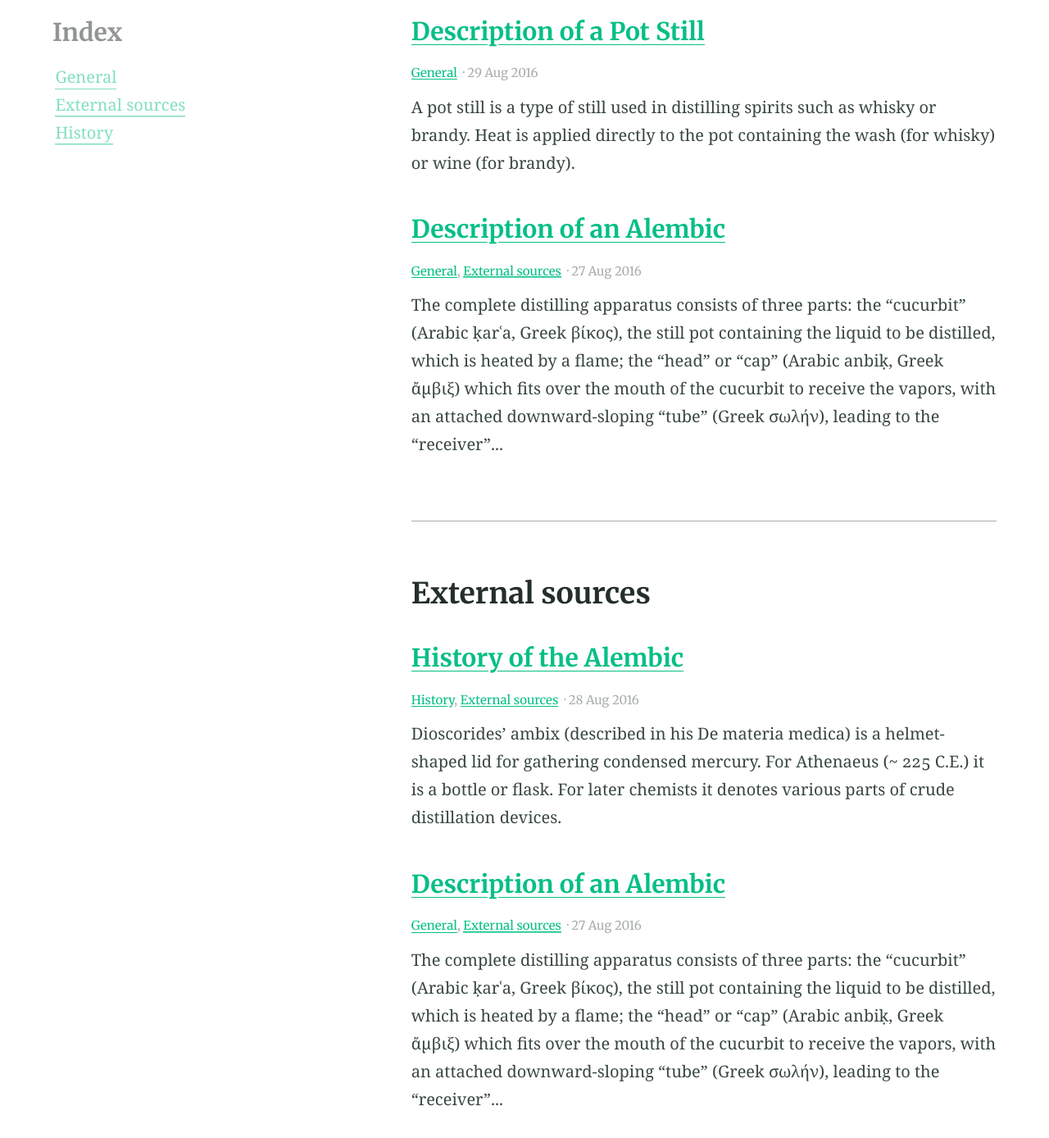
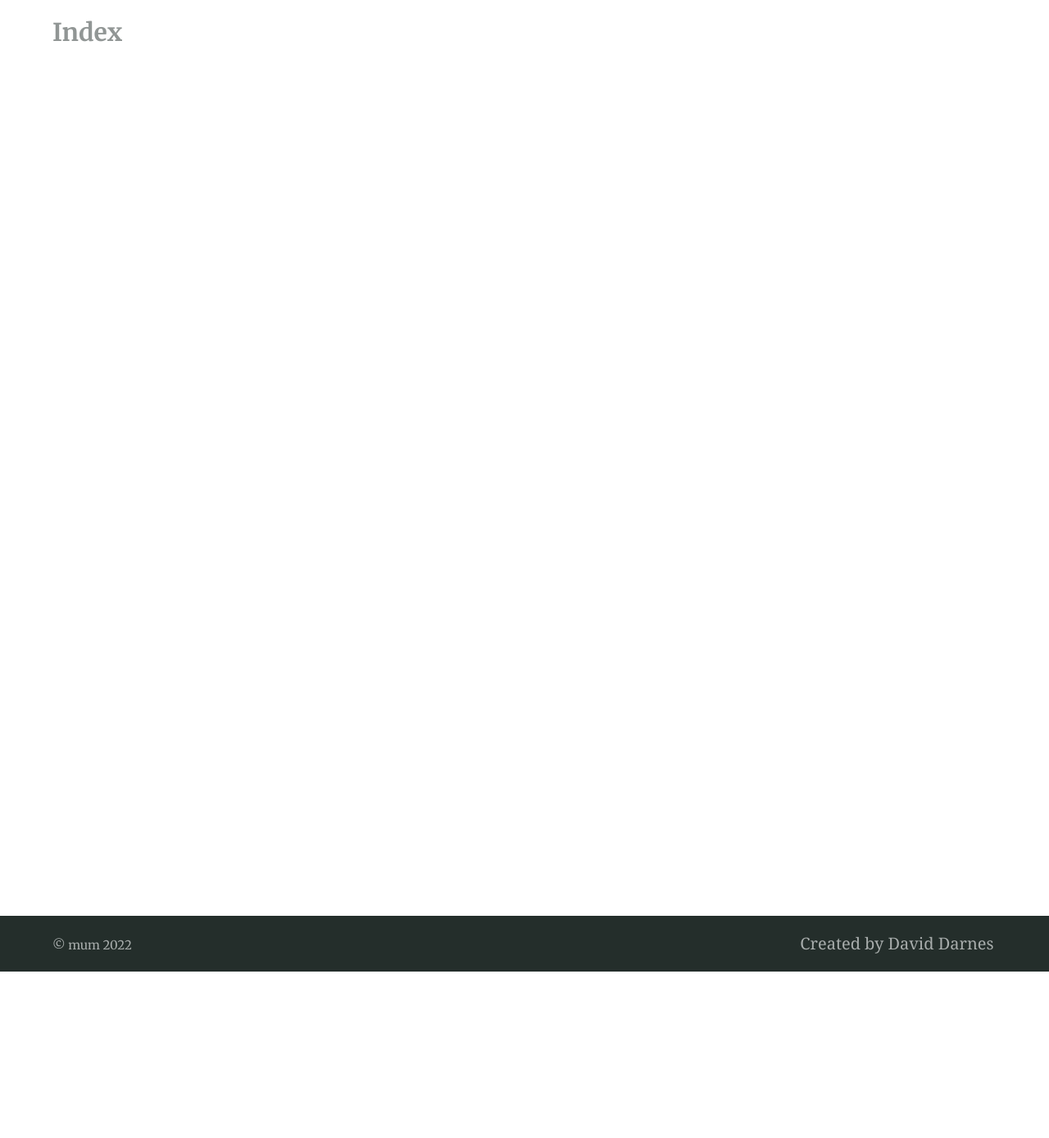
Before and after one commit to bsteenbergen/leg, a Jekyll site: the page built from categories.md, in a window 1280 px wide and 1400 px high, scrolled down 215 px. Shown: the top 1388 px of the window at 82% size. Built offline with Jekyll 4.4.1, drawn with Linux system fonts in a browser that asks for light colours; some of the changed text lies outside the part shown.

Commit message:
remove files

```diff
--- a/_config.yml
+++ b/_config.yml
@@ -13,14 +13,7 @@
 exclude:
   - README.md
   - CODE_OF_CONDUCT.md
-  - CONTRIBUTING.md
-  - screenshot.png
   - LICENSE
-  - CNAME
-  - Gemfile
-  - Gemfile.lock
-  - alembic-jekyll-theme.gemspec
-  - .jekyll-cache
 
 # 2. Installed Gems
 plugins:
@@ -36,18 +29,7 @@ plugins:
 
 # 3. Gem settings
 paginate: 2 # jekyll-paginate > items per page
-paginate_path: blog/page:num # jekyll-paginate > blog page
-jekyll-mentions: https://twitter.com # jekyll-mentions > service used when @replying
-twitter:
-  username: DavidDarnes # jekyll-seo-tag > Owners twitter username
-author: DavidDarnes # jekyll-seo-tag > default author
-social: # jekyll-seo-tag > social overrides
-  name: David Darnes # jekyll-seo-tag > real name
-  links: # jekyll-seo-tag > social aliases (sameAs)
-    - https://twitter.com/DavidDarnes
-    - https://www.facebook.com/daviddarnes
-    - https://www.linkedin.com/in/daviddarnes
-    - https://github.com/daviddarnes
+
 # markdown: CommonMark # Markdown parse settings, CommonMark performs slightly better an others in build time
 # commonmark:
 # options: ["SMART", "FOOTNOTES"]
--- a/_posts/2016-08-27-example-post-one.md
+++ /dev/null
@@ -1,15 +0,0 @@
----
-title: Description of an Alembic
-categories:
-- General
-- External sources
-feature_image: "https://picsum.photos/2560/600?image=872"
----
-
-The complete distilling apparatus consists of three parts: the "cucurbit" (Arabic ḳarʿa, Greek βίκος), the still pot containing the liquid to be distilled, which is heated by a flame; the "head" or "cap" (Arabic anbiḳ, Greek ἄμβιξ) which fits over the mouth of the cucurbit to receive the vapors, with an attached downward-sloping "tube" (Greek σωλήν), leading to the "receiver" (Arabic ḳābila, Greek ἄγγος or φιάλη) container.
-
-<!-- more -->
-
-Retorts have the "cap" and the "cucurbit" made into one. The anbik is also called the raʾs (head) of the cucurbit. The liquid in the cucurbit is heated or boiled; the vapour rises into the anbik, where it cools by contact with the walls and condenses, running down the spout into the receiver. A modern descendant of the alembic is the pot still, used to produce distilled beverages.
-
-_Originally from [Alembic - Wikipedia](https://en.wikipedia.org/wiki/Alembic)_
--- a/_posts/2016-08-28-example-post-two.md
+++ /dev/null
@@ -1,18 +0,0 @@
----
-title: History of the Alembic
-categories:
-- History
-- External sources
-feature_text: |
-  The History of the Alembic tool
----
-
-Dioscorides' ambix (described in his De materia medica) is a helmet-shaped lid for gathering condensed mercury. For Athenaeus (~ 225 C.E.) it is a bottle or flask. For later chemists it denotes various parts of crude distillation devices.
-
-<!-- more -->
-
-Alembic drawings appear in works of Cleopatra the Alchemist, Synesius, and Zosimos of Panopolis. There were alembics with two (dibikos) and three (tribikos) receivers.[4] According to Zosimos of Panopolis, the alembic was invented by Mary the Jewess.[5]
-
-The anbik is described by Ibn al-Awwam in his Kitab al-Filaha (Book of Agriculture), where he explains how rose-water is distilled. Amongst others, it is mentioned in the Mafatih al-Ulum (Key of Sciences) of Khwarizmi and the Kitab al-Asrar (Book of Secrets) of Al-Razi. Some illustrations occur in the Latin translations of works which are attributed to Geber.[2]
-
-_Originally from [Alembic - Wikipedia](https://en.wikipedia.org/wiki/Alembic)_
--- a/_posts/2016-08-29-example-post-three.md
+++ /dev/null
@@ -1,18 +0,0 @@
----
-title: Description of a Pot Still
-categories:
-- General
-excerpt: |
-  A pot still is a type of still used in distilling spirits such as whisky or brandy. Heat is applied directly to the pot containing the wash (for whisky) or wine (for brandy).
-feature_text: |
-  ## The Pot Still
-  The modern pot still is a descendant of the alembic, an earlier distillation device
-feature_image: "https://picsum.photos/2560/600?image=733"
-image: "https://picsum.photos/2560/600?image=733"
----
-
-A pot still is a type of still used in distilling spirits such as whisky or brandy. Heat is applied directly to the pot containing the wash (for whisky) or wine (for brandy). This is called a batch distillation (as opposed to a continuous distillation).
-
-At standard atmospheric pressure, alcohol boils at 78 °C (172 °F), while water boils at 100 °C (212 °F). During distillation, the vapour contains more alcohol than the liquid. When the vapours are condensed, the resulting liquid contains a higher concentration of alcohol. In the pot still, the alcohol and water vapour combine with esters and flow from the still through the condensing coil. There they condense into the first distillation liquid, the so-called "low wines". The low wines have a strength of about 25–35% alcohol by volume, and flow into a second still. It is then distilled a second time to produce the colourless spirit, collected at about 70% alcohol by volume. Colour is added through maturation in an oak aging barrel, and develops over time.
-
-The modern pot still is a descendant of the alembic, an earlier distillation device.
--- a/blog/index.html
+++ /dev/null
@@ -1,4 +0,0 @@
----
-layout: blog
-collectionpage: posts
----
```
